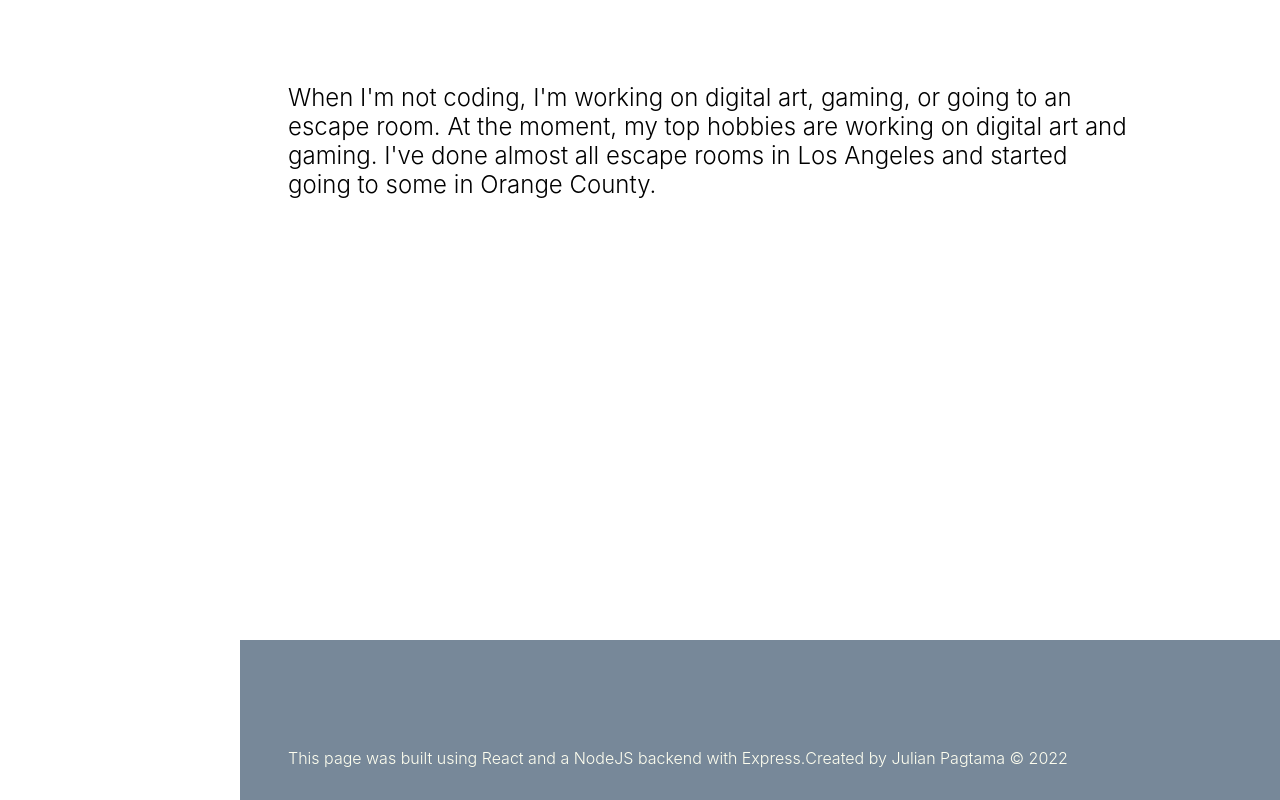
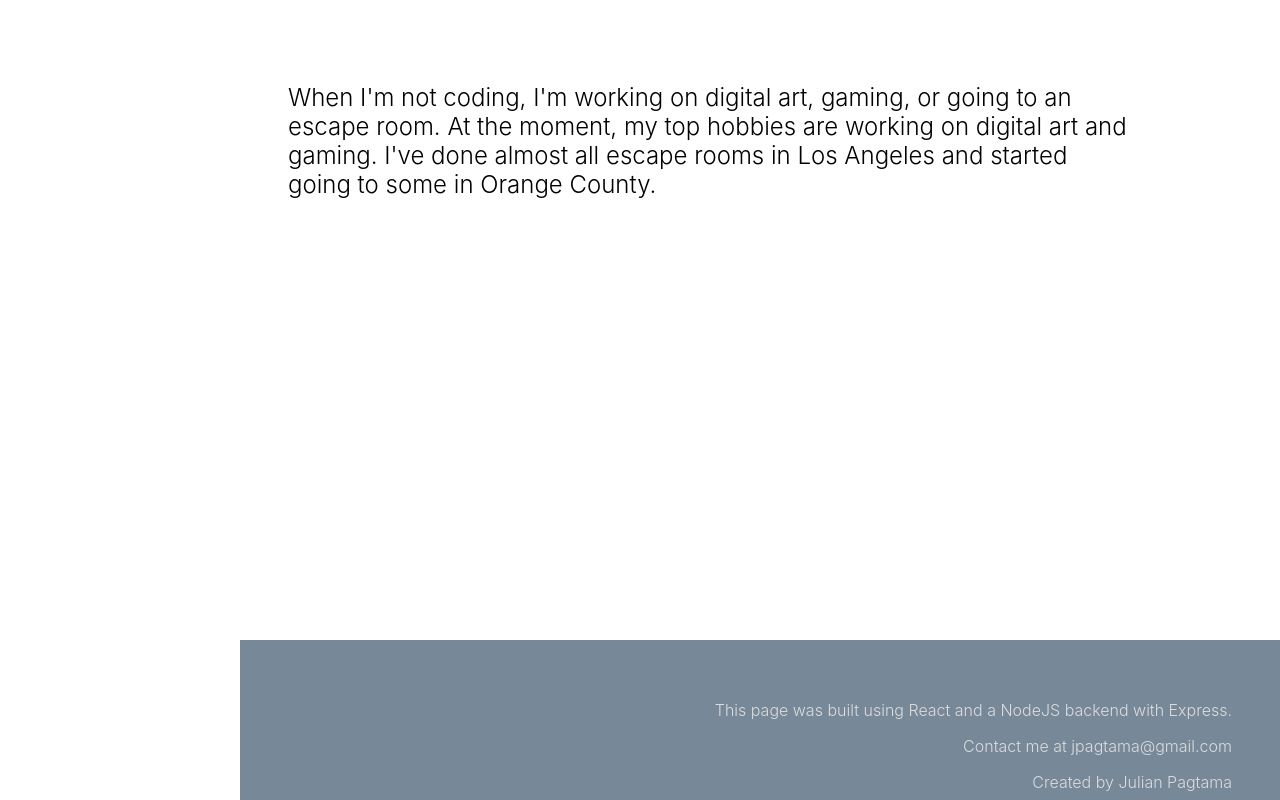
Before and after one commit to jpagtama/mywebsite, a React (Create React App) app in the folder client/: page / in a window 1280 px wide. Shown: the part 4640-5440 px from the top of the page. Built offline with nearby package versions, Linux system fonts and the light colour scheme.

Commit message:
Modifies footer content layout

```diff
--- a/client/src/components/Footer.jsx
+++ b/client/src/components/Footer.jsx
@@ -2,14 +2,14 @@ import React from 'react'
 import styles from '../styles/Footer.module.css'
 
 const Footer = () => {
-  const date = new Date().getFullYear();
 
   return (
     <div className={styles.footerContainer}>
         <p className={ styles.sideNote }>
             This page was built using React and a NodeJS backend with Express.
         </p>
-        <p className={ styles.sideNote }>Created by Julian Pagtama &copy; {date}</p>
+        <p className={ styles.sideNote }>Contact me at jpagtama@gmail.com</p>
+        <p className={ styles.sideNote }>Created by Julian Pagtama</p>
     </div>
   )
 }
--- a/client/src/styles/Footer.module.css
+++ b/client/src/styles/Footer.module.css
@@ -1,18 +1,27 @@
 .footerContainer {
     display: flex;
+    flex-direction: column;
+    align-items: stretch;
+    justify-content: flex-end;
     min-height: 10rem;
     background-color:lightslategray;
-    padding: 1rem 3rem;
+    padding: 1rem 3rem 0rem 3rem;
 }
 .sideNote {
-    margin-top: auto;
-    color:ivory;
+    color:gainsboro;
     font-size:1rem;
     font-weight:300;
+    text-align:center;
+}
+.sideNote {
+    margin: 0.5rem 0;
 }
 
 @media (min-width: 768px) {
     .footerContainer {
-
+        align-items: flex-end;
+    }
+    .sideNote {
+        text-align: right;
     }
 }
```
